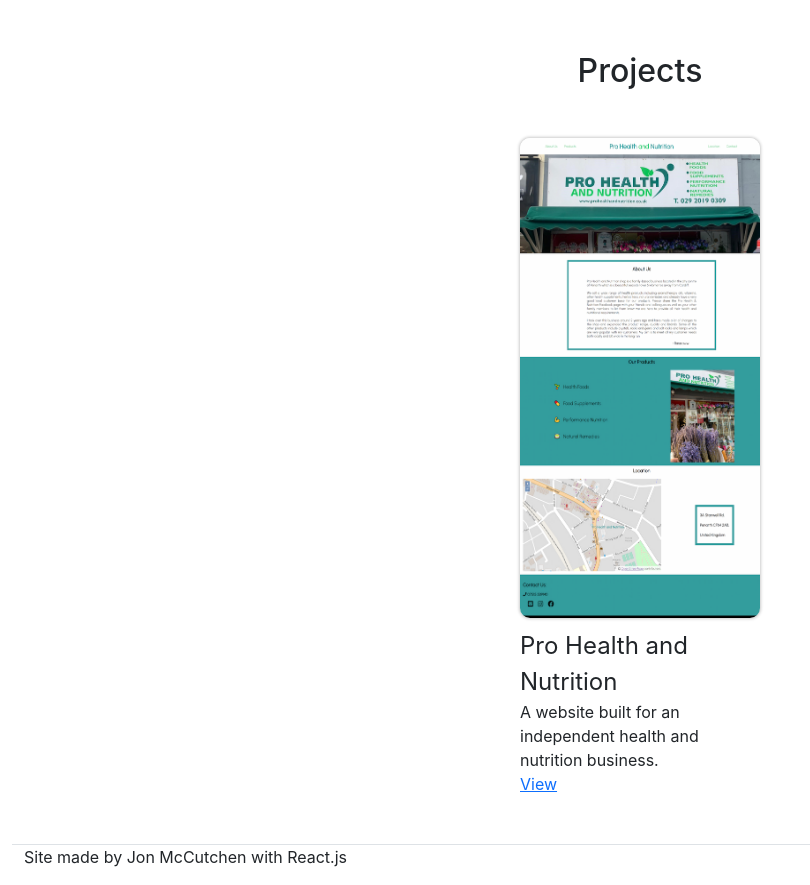
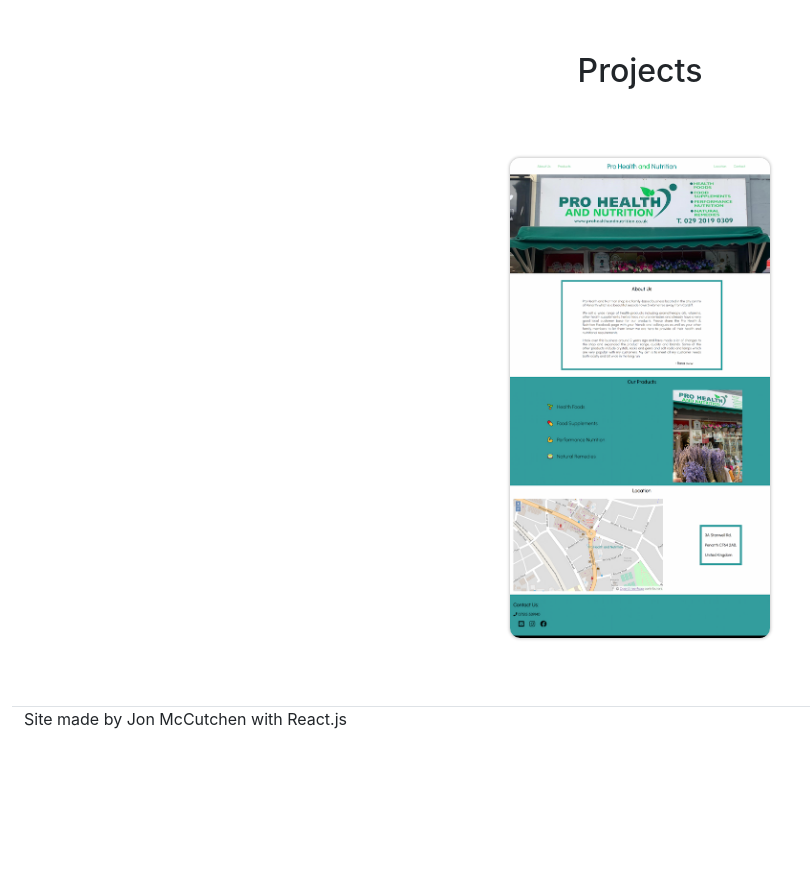
Before and after one commit to JonMcCutchen/portfolio-website, a React (Create React App) app: page / in a window 1280 px wide. Shown: the part 500-1385 px from the top of the page, without its empty margins (0-810 px from the left). After the commit the page ends 1247 px from the top, so only its background shows below. Built offline with nearby package versions, Linux system fonts and the light colour scheme.

Commit message:
card fix

```diff
--- a/src/Pages/Home/Home.js
+++ b/src/Pages/Home/Home.js
@@ -4,7 +4,7 @@
 import Image from 'react-bootstrap/Image';
 import Row from 'react-bootstrap/Row';
 import Col from 'react-bootstrap/Col';
-import { Carousel } from '../../components/Portfolio/Carousel';
+import Carousel from '../../components/Portfolio/Carousel';
 
 export const Home = () => {
     return(
--- a/src/components/Portfolio/Card.js
+++ b/src/components/Portfolio/Card.js
@@ -2,13 +2,10 @@
 import { CardInfo } from './CardInfo';
 
 export const Card = (props) => {
-
-
-
     return (
-        <div className='d-flex justify-content-center flex-column j-card' onClick={() => props.click(props.item)}>
+        <div className='j-card' onClick={() => props.onClick(props.item)}>
             <img className='j-card-image' src={props.item.imgSrc} alt={props.item.imgSrc} />
-            {<CardInfo title={props.item.title} subTitle={props.item.subTitle} link={props.item.link}/>}
+            {props.item.selected  && <CardInfo title={props.item.title} subTitle={props.item.subTitle} link={props.item.link}/>}
         </div>
     )
 }
--- a/src/components/Portfolio/Carousel.js
+++ b/src/components/Portfolio/Carousel.js
@@ -1,12 +1,16 @@
-import React, { useState } from 'react';
+import React from 'react';
 import { Card } from './Card';
 import proHealth from '../../assets/images/pro-health-webpage.jpg';
 import Container from 'react-bootstrap/Container';
 import Row from 'react-bootstrap/Row';
 
 
-export const Carousel = () => {
-    const [items, setItems] = useState([
+class Carousel extends React.Component {
+
+    constructor(props) {
+        super(props);
+        this.state = {
+            items: [
                 {
                     id: 0,
                     title: 'Pro Health and Nutrition',
@@ -15,33 +19,41 @@
                     link: 'https://www.prohealthandnutrition.co.uk/',
                     selected: false
                 }
-    ]);
+            ]
+        }
+    }
 
-    const handleCardClick = (id, card) => {
+    handleCardClick = (id) => {
+        let items = [...this.state.items]
         items[id].selected = items[id].selected ? false : true;
 
         items.forEach(item => {
-            if (item.id !== id) {
+            if(item.id !== id) {
                 item.selected = false;
             }
         })
-        setItems(items);
 
-    }
-
-    const makeItems = (items) => {
-        return items.map(item => {
-            console.log(item);
-            return <Card item={item} click={e => handleCardClick(item.id, e)} key={item.id}/>
+        this.setState({
+            items
         })
     }
 
+    makeItems = (items) => {
+        return items.map(item => {
+            return <Card item={item} onClick={() => this.handleCardClick(item.id)} key={item.id}/>
+        })
+    }
+
+    render() {
         return(
             <Container fluid={true}>
                 <h2 className='carousel-h2'>Projects</h2>
-            <Row className='justify-content-center'>
-                {makeItems(items)}
+                <Row className='justify-content-around'>
+                    {this.makeItems(this.state.items)}
                 </Row>
             </Container>
         )
     }
+}
+
+export default Carousel;
--- a/src/index.css
+++ b/src/index.css
@@ -17,13 +17,13 @@
 }
 
 .j-card {
-  padding: 0;
-  width: 15rem;
+  margin: 20px;
+  width: auto;
 }
 
 .j-card-image {
   border-radius: 10px;
-  height: 30rem;
+  height: 480px;
   box-shadow: 0px 0px 3px 1px #ccc;
 }
 
@@ -40,6 +40,7 @@
 .j-card-subtitle {
   font-size: 16px;
   margin: 0rem;
+  max-width: 260px;
 }
 
 .carousel-h2 {
```
Also changed, not shown: 2 other files (tests, documents, lock files or other folders). Lines whose indentation alone changed are shown as unchanged.
